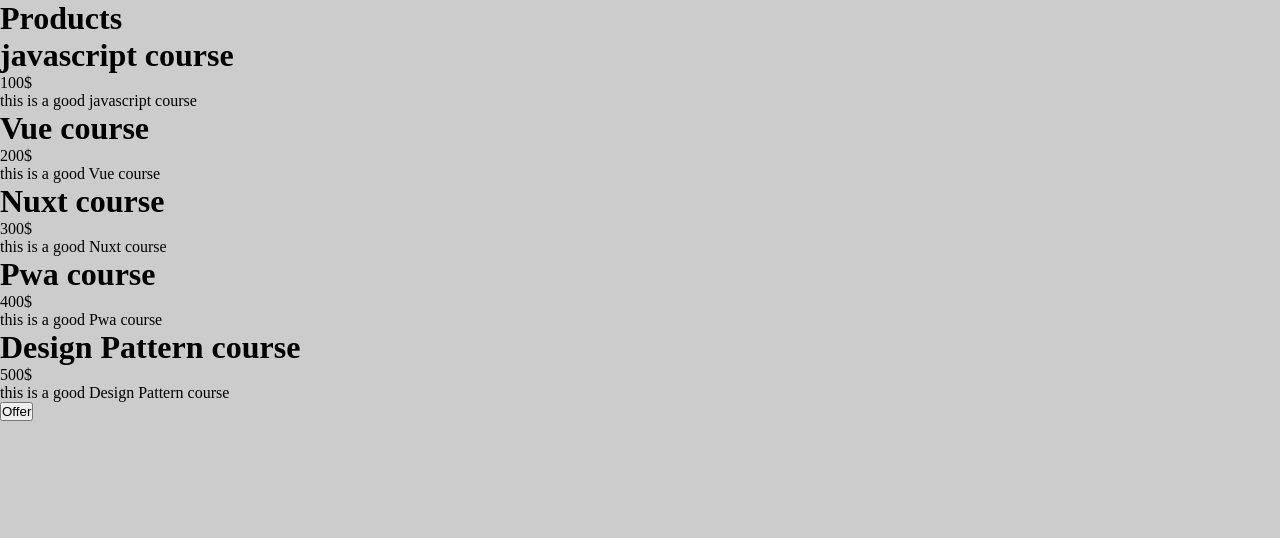
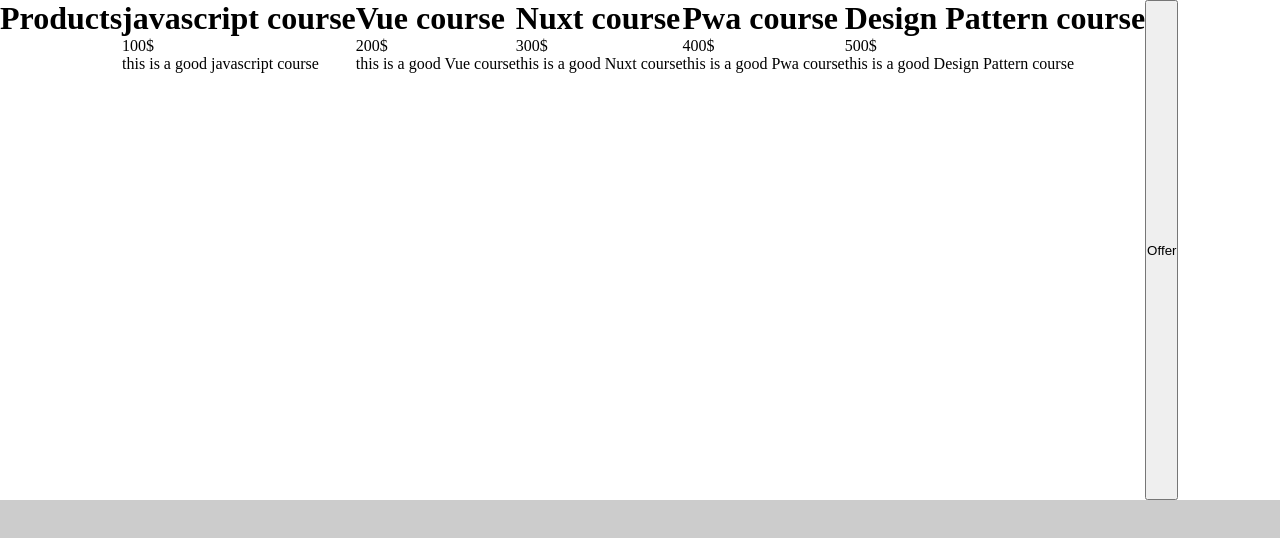
Before and after one commit to danyalbani240/learning-react, a React (Create React App) app: page / in a window 1280 px wide. Shown: the top 538 px of the page. Built offline with nearby package versions, Linux system fonts and the light colour scheme.

Commit message:
adding App.css and creating the container class

```diff
--- /dev/null
+++ b/src/App.css
@@ -0,0 +1,6 @@
+.container {
+    display: flex;
+    width: 100%;
+    height: 500px;
+    background-color: white;
+}
--- a/src/App.js
+++ b/src/App.js
@@ -3,7 +3,7 @@ import HookCounter from "./HookCounter";
 import HookObject from "./HookObject";
 import HookArray from "./HookArray";
 import Product from "./Product";
-
+import "./App.css";
 //functinal component
 // const App = () => {
 //   return (
@@ -147,7 +147,7 @@ const App = () => {
         ]);
     };
     return (
-        <div className="pass">
+        <div className="container">
             <h1>Products</h1>
             {products.map((product) => {
                 return (
```
